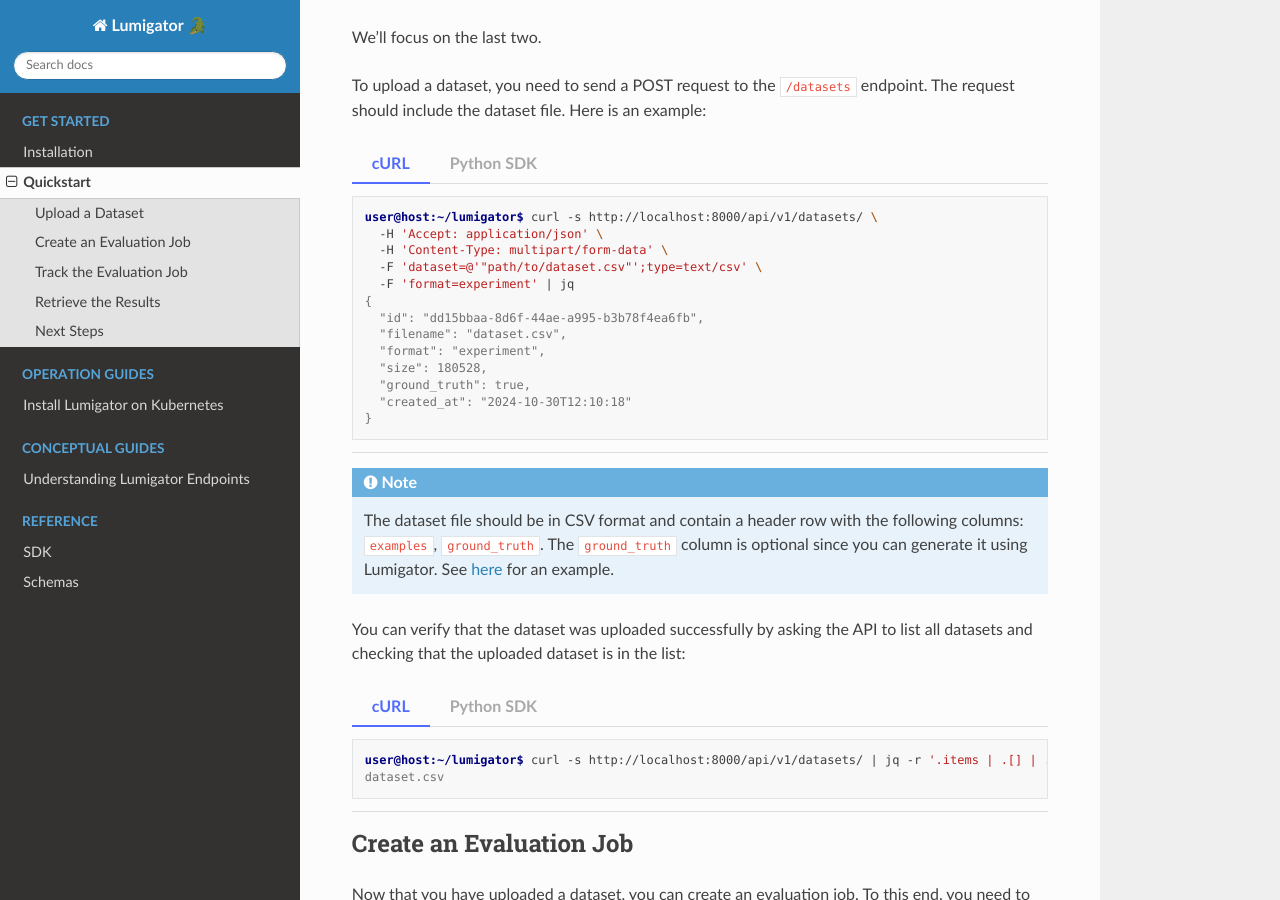
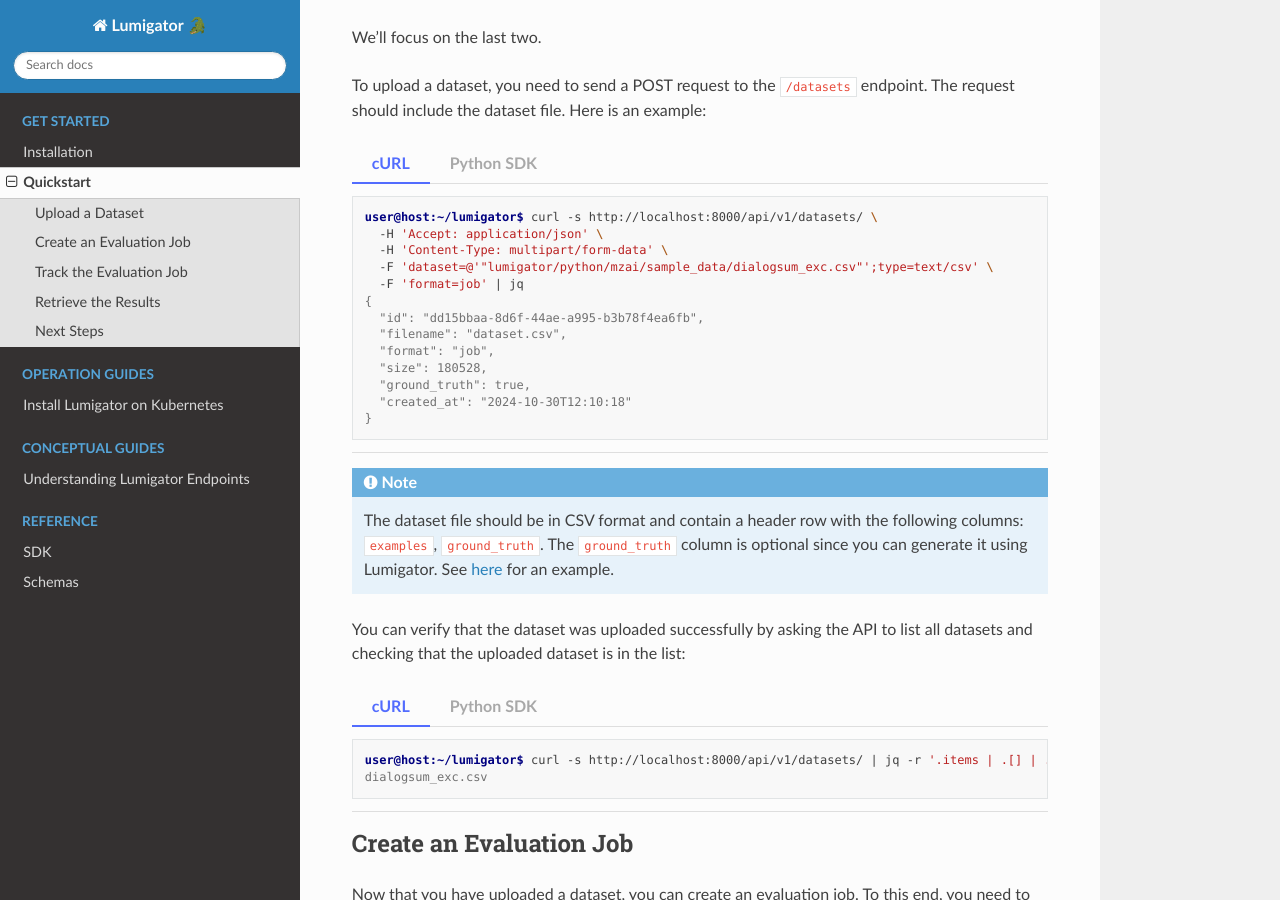
Before and after one commit to mozilla-ai/lumigator, a Sphinx documentation site: the page built from docs/source/get-started/quickstart.md, in a window 1280 px wide and 900 px high, scrolled down 528 px. Built offline with Sphinx 7.4.7 and the Read the Docs theme 3.1.0, drawn with Linux system fonts in a browser that asks for light colours.

````diff
--- a/docs/source/get-started/quickstart.md
+++ b/docs/source/get-started/quickstart.md
@@ -29,12 +29,12 @@ include the dataset file. Here is an example:
 user@host:~/lumigator$ curl -s http://localhost:8000/api/v1/datasets/ \
   -H 'Accept: application/json' \
   -H 'Content-Type: multipart/form-data' \
-  -F 'dataset=@'"path/to/dataset.csv"';type=text/csv' \
-  -F 'format=experiment' | jq
+  -F 'dataset=@'"lumigator/python/mzai/sample_data/dialogsum_exc.csv"';type=text/csv' \
+  -F 'format=job' | jq
 {
   "id": "dd15bbaa-8d6f-44ae-a995-b3b78f4ea6fb",
   "filename": "dataset.csv",
-  "format": "experiment",
+  "format": "job",
   "size": 180528,
   "ground_truth": true,
   "created_at": "2024-10-30T12:10:18"
@@ -48,7 +48,7 @@ user@host:~/lumigator$ curl -s http://localhost:8000/api/v1/datasets/ \
 from lumigator_sdk.lumigator import LumigatorClient
 from schemas.datasets import DatasetFormat
 
-dataset_path = 'path/to/dataset.csv'
+dataset_path = 'lumigator/python/mzai/sample_data/dialogsum_exc.csv'
 lm_client = LumigatorClient('localhost:8000')
 
 response = lm_client.datasets.create_dataset(
@@ -76,7 +76,7 @@ checking that the uploaded dataset is in the list:
 :sync: tab1
 ```console
 user@host:~/lumigator$ curl -s http://localhost:8000/api/v1/datasets/ | jq -r '.items | .[] | .filename'
-dataset.csv
+dialogsum_exc.csv
 ```
 :::
 
````
